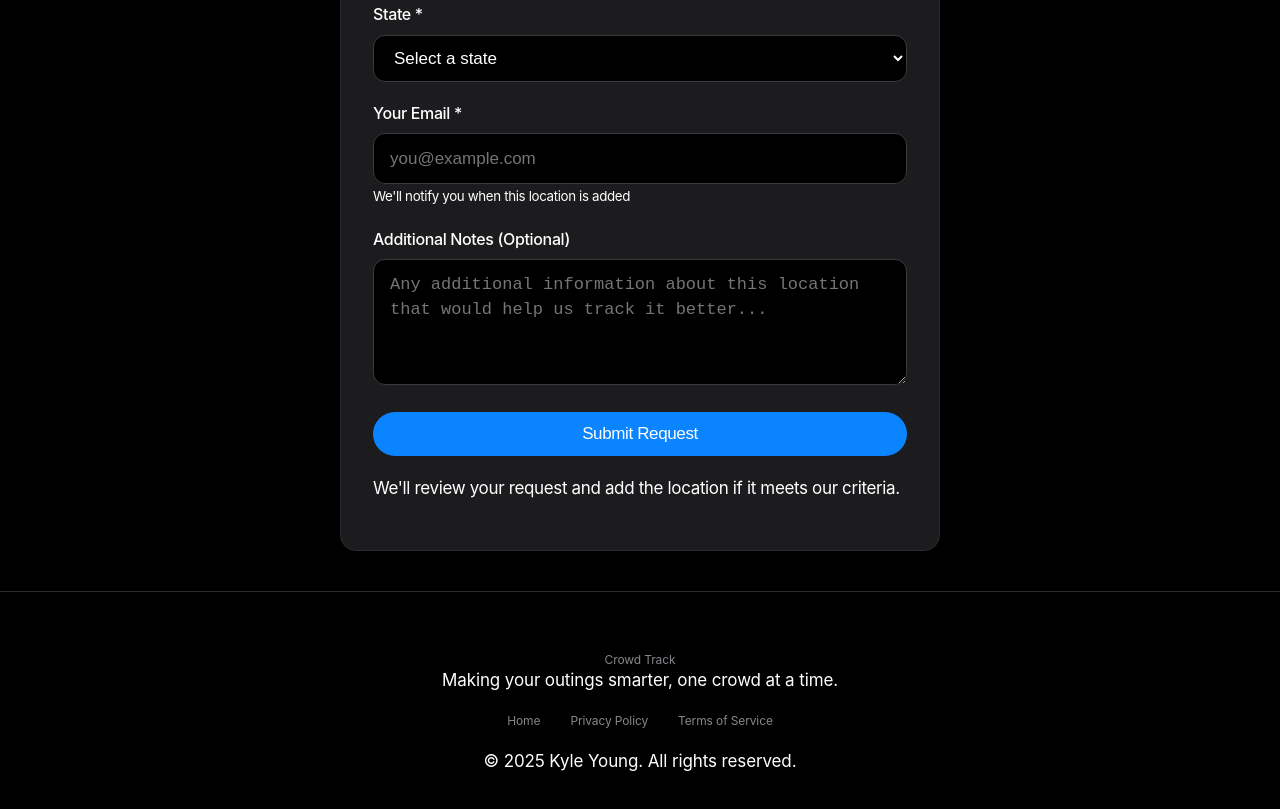
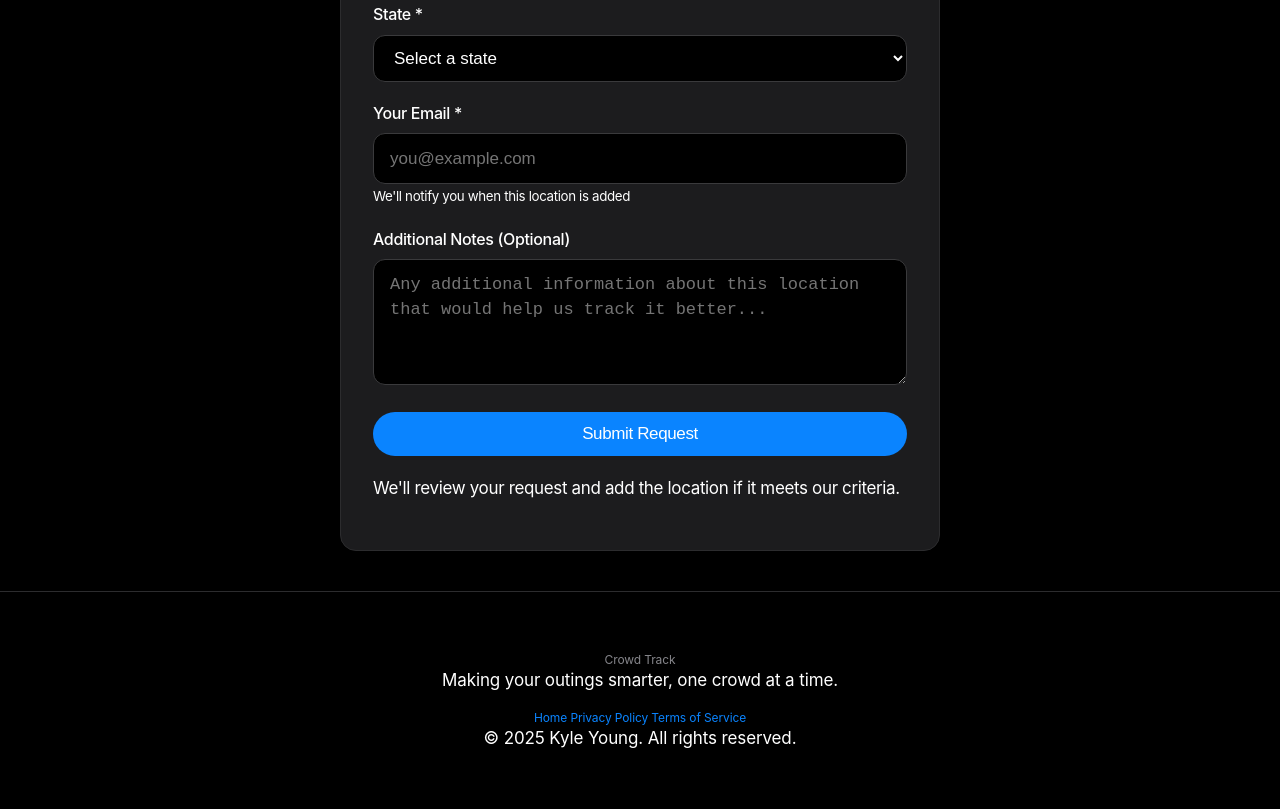
Before and after one commit to k-yleyoung/k-yleyoung.github.io, a website: page src/hotspot-request.html in a window 1280 px wide. Shown: the part 439-1248 px from the top of the page. Drawn offline with Linux system fonts and the light colour scheme.

Commit message:
fixed footer in bottom of website

```diff
--- a/css/crowd-track.css
+++ b/css/crowd-track.css
@@ -333,18 +333,6 @@ textarea.form-control {
   padding: 0 22px;
 }
 
-.footer-links {
-  display: flex;
-  justify-content: center;
-  flex-wrap: wrap;
-  margin: 20px 0;
-}
-
-.footer-links a {
-  color: #86868B;
-  margin: 0 15px;
-  text-decoration: none;
-}
 
 .footer-links a:hover {
   text-decoration: underline;
```
Also changed, not shown: src/crowd-track.html (+1 -6 lines).
